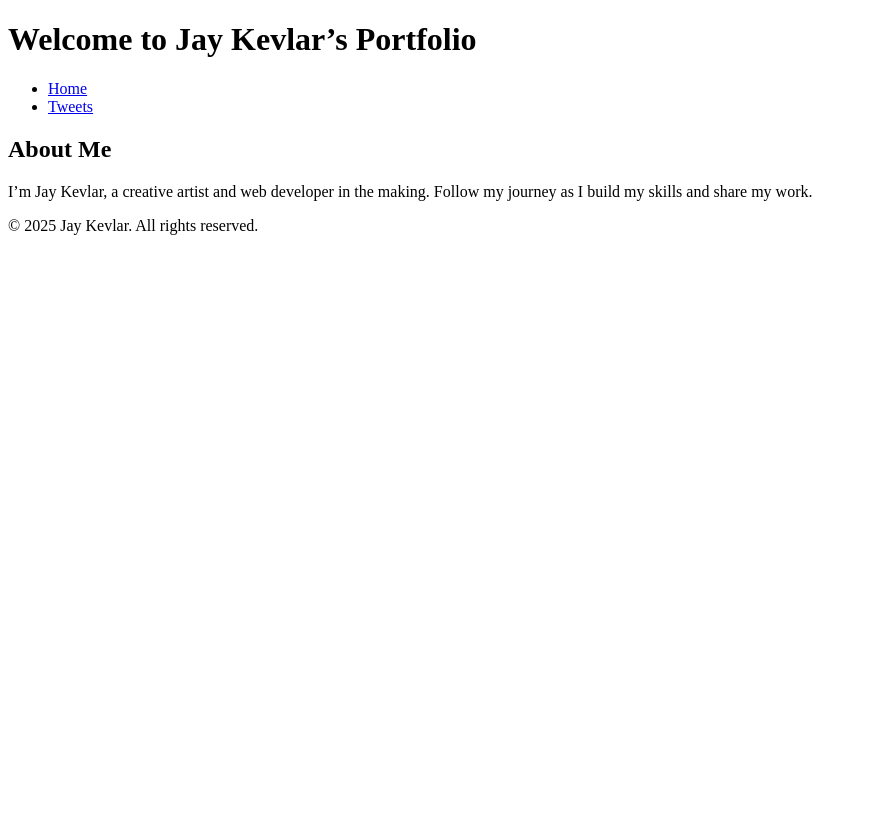
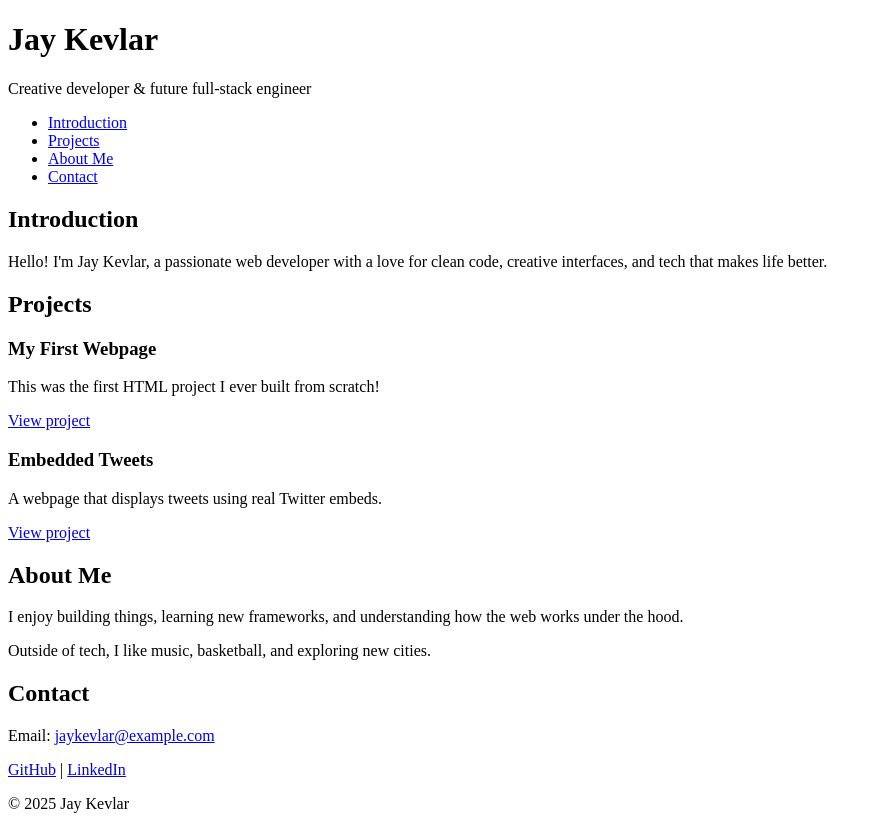
Before and after one commit to jaykevlar/My_First_Portfolio, a plain HTML site: page html_basic/index.html in a window 1280 px wide. Shown: the whole page, without its empty margins (0-877 px from the left). Before the commit the page ends 800 px from the top, so only its background shows below. Drawn offline with Linux system fonts and the light colour scheme.

Commit message:
Task 5: Add personal portfolio webpage

```diff
--- a/html_basic/index.html
+++ b/html_basic/index.html
@@ -1,29 +1,62 @@
 <!DOCTYPE html>
 <html lang="en">
   <head>
-    <meta charset="UTF-8">
-    <title>Jay Kevlar - Portfolio</title>
+    <meta charset="utf-8" />
+    <title>Jay Kevlar - Personal Portfolio</title>
   </head>
   <body>
     <header>
-      <h1>Welcome to Jay Kevlar’s Portfolio</h1>
-      <nav>
-        <ul>
-          <li><a href="index.html">Home</a></li>
-          <li><a href="tweets.html">Tweets</a></li>
-        </ul>
-      </nav>
+      <h1>Jay Kevlar</h1>
+      <p>Creative developer & future full-stack engineer</p>
     </header>
 
-    <main>
-      <article>
-        <h2>About Me</h2>
-        <p>I’m Jay Kevlar, a creative artist and web developer in the making. Follow my journey as I build my skills and share my work.</p>
+    <nav>
+      <ul>
+        <li><a href="#introduction">Introduction</a></li>
+        <li><a href="#projects">Projects</a></li>
+        <li><a href="#about">About Me</a></li>
+        <li><a href="#contact">Contact</a></li>
+      </ul>
+    </nav>
+
+    <section id="introduction">
+      <h2>Introduction</h2>
+      <p>Hello! I'm Jay Kevlar, a passionate web developer with a love for clean code, creative interfaces, and tech that makes life better.</p>
+    </section>
+
+    <section id="projects">
+      <h2>Projects</h2>
+
+      <article class="project">
+        <h3>My First Webpage</h3>
+        <p>This was the first HTML project I ever built from scratch!</p>
+        <a href="../html_basic/index.html" target="_blank">View project</a>
       </article>
-    </main>
+
+      <article class="project">
+        <h3>Embedded Tweets</h3>
+        <p>A webpage that displays tweets using real Twitter embeds.</p>
+        <a href="../html_basic/tweets.html" target="_blank">View project</a>
+      </article>
+    </section>
+
+    <section id="about">
+      <h2>About Me</h2>
+      <p>I enjoy building things, learning new frameworks, and understanding how the web works under the hood.</p>
+      <p>Outside of tech, I like music, basketball, and exploring new cities.</p>
+    </section>
+
+    <section id="contact">
+      <h2>Contact</h2>
+      <p>Email: <a href="mailto:jaykevlar@example.com">jaykevlar@example.com</a></p>
+      <p>
+        <a href="https://github.com/jaykevlar" target="_blank">GitHub</a> |
+        <a href="https://www.linkedin.com/in/jaykevlar" target="_blank">LinkedIn</a>
+      </p>
+    </section>
 
     <footer>
-      <p>© 2025 Jay Kevlar. All rights reserved.</p>
+      <p>&copy; 2025 Jay Kevlar</p>
     </footer>
   </body>
 </html>
```
